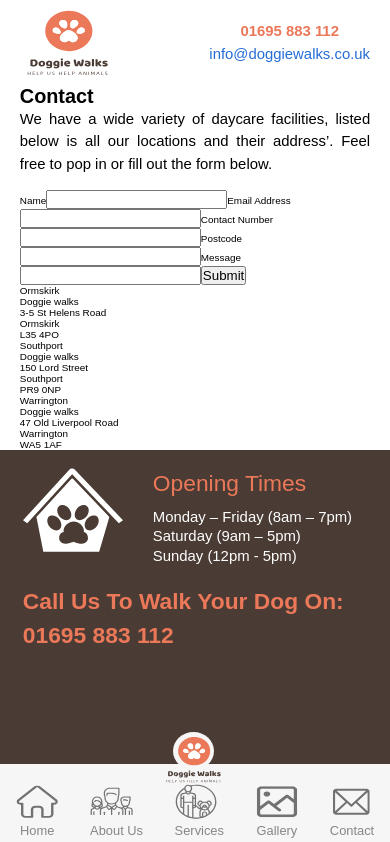
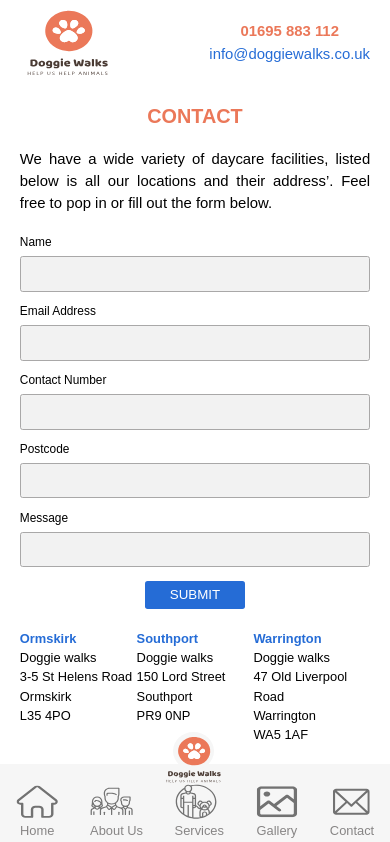
Before and after one commit to mattiehoare123/Doggie-Walks, a React (Create React App) app: page /contact in a window 390 px wide. Shown: the top 842 px of the page. Built offline with nearby package versions, Linux system fonts and the light colour scheme.

Commit message:
Contact page styled for mobile

```diff
--- a/src/contact.js
+++ b/src/contact.js
@@ -1,57 +1,105 @@
 import React from 'react'
+import styled from 'styled-components'
 import { Content } from './components/Content'
+
+const ContactForm = styled.form`
+display: grid;
+`
+const ContactHeading = styled.h1`
+text-align: center;
+text-transform: uppercase;
+color: ${(props) => props.theme.colors.orange};
+margin: ${(props) => props.theme.margin.bottom} 0;
+font-weight: ${(props) => props.theme.weights.bold};
+`
+const ContactLabel = styled.label`
+font-size: 1.2rem;
+margin-top: .5em;
+`
+const InputField = styled.input`
+background: #F2F2F2;
+border: 1px solid #A9A8A8;
+border-radius: .2em;
+padding: .7em;
+margin: .5em 0;
+`
+const Submit = styled.button`
+padding: .5em;
+width: 100px;
+margin: .5em auto 0;
+border-radius: .2em;
+border: none;
+background: ${(props) => props.theme.colors.blue};
+color: ${(props) => props.theme.colors.white};
+text-transform: uppercase;
+`
+const StoreLocations = styled.section`
+margin: 2em 0;
+display: grid;
+grid-template-columns: repeat(3, 1fr);
+`
+const Location = styled.ul`
+line-height: 1.5;
+
+li {
+  font-size: 1.3rem;
+}
+li:first-child {
+  color: ${(props) => props.theme.colors.blue};
+  font-weight: ${(props) => props.theme.weights.semi};
+}
+`
 
 export const contact = () => {
   return (
     <Content>
-      <h1>Contact</h1>
+      <ContactHeading>Contact</ContactHeading>
       <p>
         We have a wide variety of daycare facilities, listed below is all our locations and their address’.
         Feel free to pop in or fill out the form below.
       </p>
       <article>
-        <form action="">
-          <label htmlFor="">Name</label>
-          <input type="text"/>
+        <ContactForm action="">
+          <ContactLabel htmlFor="">Name</ContactLabel>
+          <InputField type="text"/>
 
-          <label htmlFor="">Email Address</label>
-          <input type="text"/>
+          <ContactLabel htmlFor="">Email Address</ContactLabel>
+          <InputField type="text"/>
 
-          <label htmlFor="">Contact Number</label>
-          <input type="text"/>
+          <ContactLabel htmlFor="">Contact Number</ContactLabel>
+          <InputField type="text"/>
 
-          <label htmlFor="">Postcode</label>
-          <input type="text"/>
+          <ContactLabel htmlFor="">Postcode</ContactLabel>
+          <InputField type="text"/>
 
+          <ContactLabel htmlFor="">Message</ContactLabel>
+          <InputField name="" id="" cols="20" rows="5"></InputField>
 
-          <label htmlFor="">Message</label>
-          <input type="text"/>
-
-          <button>Submit</button>
-        </form>
-        <section>
-          <ul>
+          <Submit>Submit</Submit>
+        </ContactForm>
+        <StoreLocations>
+          <Location>
             <li>Ormskirk</li>
             <li>Doggie walks</li>
             <li>3-5 St Helens Road</li>
             <li>Ormskirk</li>
             <li>L35 4PO</li>
-          </ul>
-          <ul>
+          </Location>
+          <Location>
             <li>Southport</li>
             <li>Doggie walks</li>
             <li>150 Lord Street</li>
             <li>Southport</li>
             <li>PR9 0NP</li>
-          </ul>
-          <ul>
+          </Location>
+          <Location>
             <li>Warrington</li>
             <li>Doggie walks</li>
             <li>47 Old Liverpool Road</li>
             <li>Warrington</li>
             <li>WA5 1AF</li>
-          </ul>
-        </section>
+          </Location>
+        </StoreLocations>
       </article>
     </Content>
   )
--- a/src/gallery.js
+++ b/src/gallery.js
@@ -12,11 +12,12 @@
 import BlackLabrador from './assets/Gallery/black-labrador-dog.jpg'
 import BrownLabrador from './assets/Gallery/brown-labrador-dog.jpg'
 
-const GalleryTitle = styled.h1`
+const GalleryHeading = styled.h1`
 text-align: center;
 text-transform: uppercase;
 color: ${(props) => props.theme.colors.orange};
 margin: ${(props) => props.theme.margin.bottom} 0;
+font-weight: ${(props) => props.theme.weights.bold};
 `
 const DogImage = styled.img`
 width: 100%;
@@ -26,7 +27,7 @@
 export const gallery = () => {
   return (
     <Content className="ContentGrid">
-      <GalleryTitle>Gallery</GalleryTitle>
+      <GalleryHeading>Gallery</GalleryHeading>
       <DogImage src={BlondeHavanesse} alt="Blonde havanesse dog laying on grass"/>
       <DogImage src={DogWalkingMountain} alt="Female with blue hat on walking a dog in the mountains"/>
       <DogImage src={BlackShepherd} alt="Black and tan german shepherd dog lying on grass"/>
```
